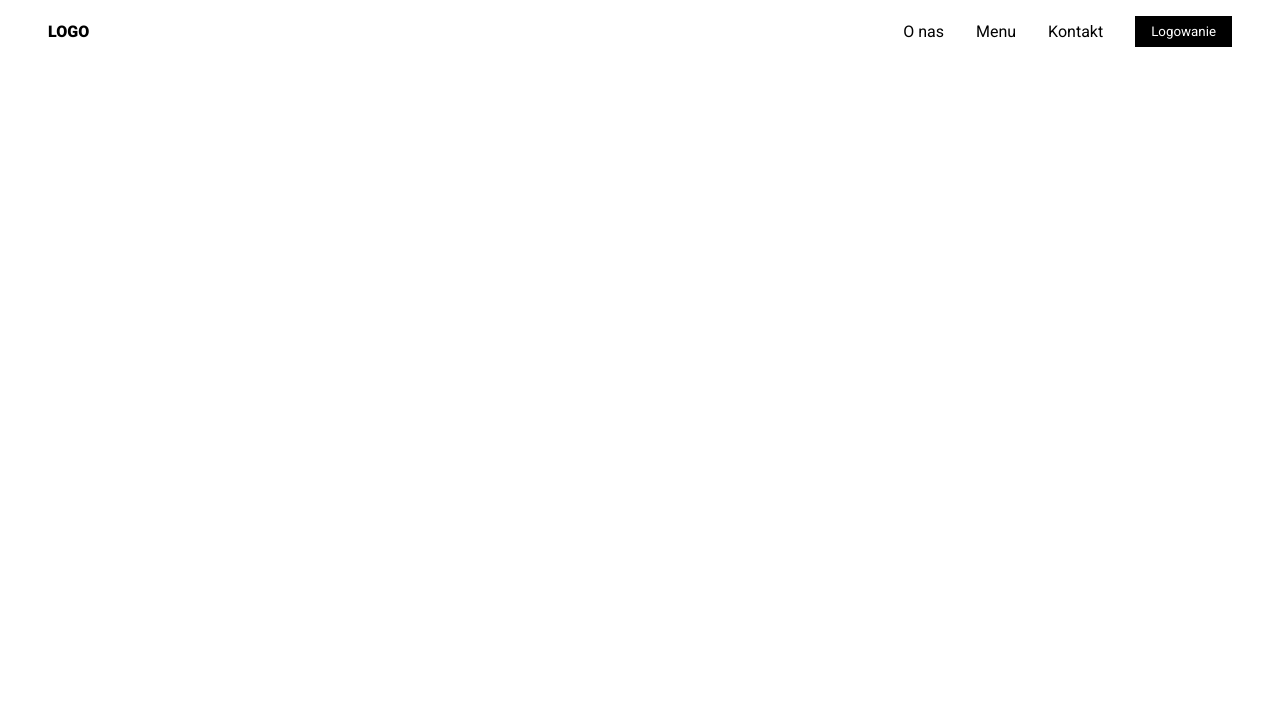
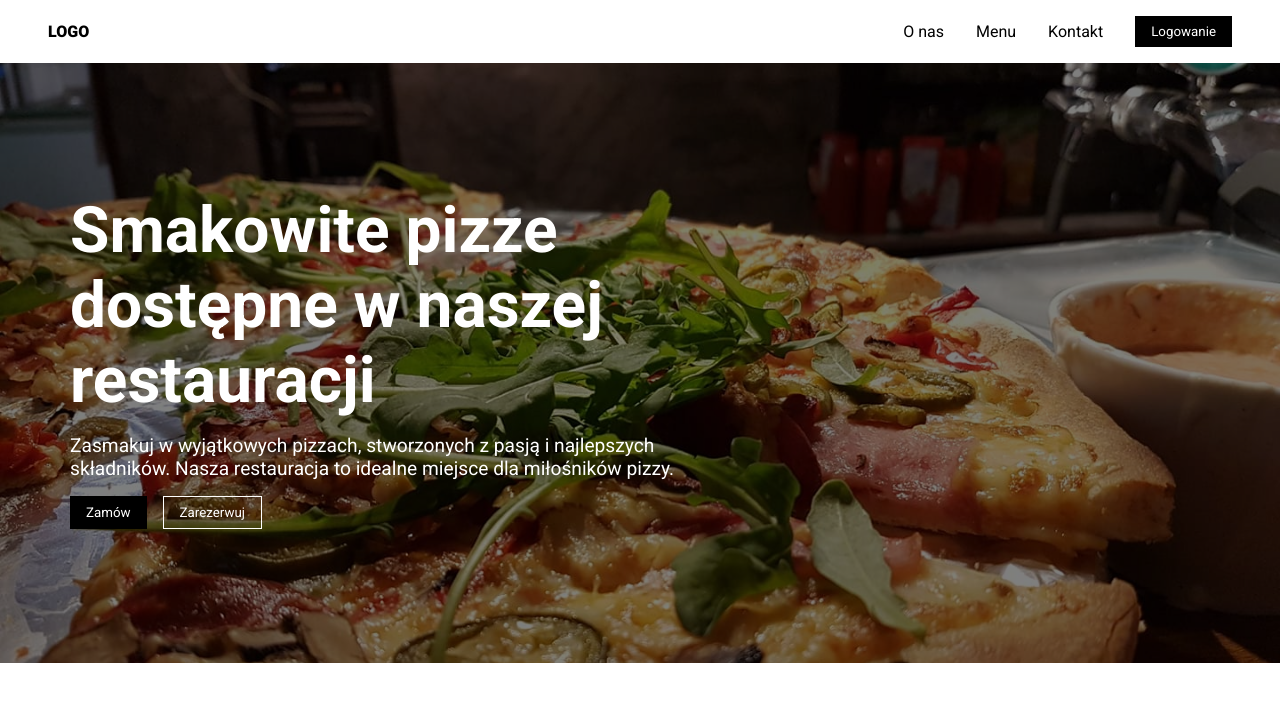
Before and after one commit to ptrwilk/Mikieta, a React (Vite) app: page / in a window 1280 px wide. Shown: the top 702 px of the page. Built offline with nearby package versions, Linux system fonts and the light colour scheme.

Commit message:
MIK-2 added hero

```diff
--- a/src/App.tsx
+++ b/src/App.tsx
@@ -1,4 +1,4 @@
-import { Header } from "./components";
+import { Header, Hero } from "./components";
 
 function App() {
   return (
@@ -9,6 +9,7 @@ function App() {
       }}
     >
       <Header />
+      <Hero />
     </div>
   );
 }
--- a/src/components/Button/Button.module.css
+++ b/src/components/Button/Button.module.css
@@ -5,3 +5,8 @@
     color: var(--color-white);
     cursor: pointer;
 }
+
+.Button.Button-light{
+    background: transparent;
+    border: 1px solid var(--color-white);
+}
--- a/src/components/Button/Button.tsx
+++ b/src/components/Button/Button.tsx
@@ -1,11 +1,21 @@
+import classNames from "classnames";
 import styles from "./Button.module.css";
 
 interface IButtonProps {
   children: any;
+  dark?: boolean;
 }
 
-const Button: React.FC<IButtonProps> = ({ children }) => {
-  return <button className={styles["Button"]}>{children}</button>;
+const Button: React.FC<IButtonProps> = ({ children, dark = true }) => {
+  return (
+    <button
+      className={classNames(styles["Button"], {
+        [styles["Button-light"]]: dark === false,
+      })}
+    >
+      {children}
+    </button>
+  );
 };
 
 export { Button };
--- a/src/components/Header/Header.module.css
+++ b/src/components/Header/Header.module.css
@@ -14,3 +14,7 @@
 .Header .Logo{
     font-weight: var(--fw-9);
 }
+
+.Header p{
+    color: var(--color-black);
+}
--- /dev/null
+++ b/src/components/Hero/Hero.module.css
@@ -0,0 +1,42 @@
+.Hero{
+    position: relative;
+    height: 600px;
+}
+
+.Hero img{
+    position: absolute;
+    width: 100%;
+    height: 100%;
+    object-fit: cover;
+    z-index: -1;
+}
+
+.Hero .Background{
+    position: absolute;
+    width: 100%;
+    height: 100%;
+    background: var(--color-black);
+    opacity: 0.5;
+    z-index: -1;
+}
+
+.Hero h1, p{
+    color: var(--color-white);
+}
+
+.Hero p{
+    font-size: 1.2rem;
+}
+
+.Hero .Content{
+    display: flex;
+    flex-direction: column;
+    gap : 1rem;
+    padding-left: 70px;
+    padding-top: 130px;
+}
+
+.Hero .Buttons{
+    display: flex;
+    gap: 1rem;
+}
--- /dev/null
+++ b/src/components/Hero/Hero.tsx
@@ -0,0 +1,32 @@
+import styles from "./Hero.module.css";
+import pizza from "../../assets/pizza1.jpg";
+import { Button } from "..";
+
+const Hero = () => {
+  return (
+    <div className={styles["Hero"]}>
+      <img src={pizza} alt="Hero" />
+      <div className={styles["Background"]} />
+      <div className={styles["Content"]}>
+        <h1>
+          Smakowite pizze
+          <br />
+          dostępne w naszej
+          <br />
+          restauracji
+        </h1>
+        <p>
+          Zasmakuj w wyjątkowych pizzach, stworzonych z pasją i najlepszych
+          <br />
+          składników. Nasza restauracja to idealne miejsce dla miłośników pizzy.
+        </p>
+        <div className={styles["Buttons"]}>
+          <Button>Zamów</Button>
+          <Button dark={false}>Zarezerwuj</Button>
+        </div>
+      </div>
+    </div>
+  );
+};
+
+export { Hero };
--- a/src/components/index.ts
+++ b/src/components/index.ts
@@ -1,2 +1,3 @@
 export * from "./Header/Header";
 export * from "./Button/Button";
+export * from "./Hero/Hero";
--- a/src/styles/global.css
+++ b/src/styles/global.css
@@ -13,6 +13,11 @@ p{
     font-size: var(--f-size-1);
 }
 
+h1{
+    font-family: var(--ff);
+    font-size: 4rem;
+}
+
 button{
     font-family: var(--ff);
 }
--- a/src/styles/theme.css
+++ b/src/styles/theme.css
@@ -21,7 +21,7 @@ body {
   --f-size-5: 16px;
   --f-size-6: 16px;
   --f-size-7: 16px;
-  --f-size-8: 16px;
+  --f-size-8: 64px;
 
   --color-white: white;
   --color-black: black;
```
Also changed, not shown: src/assets/pizza1.jpg (added).
